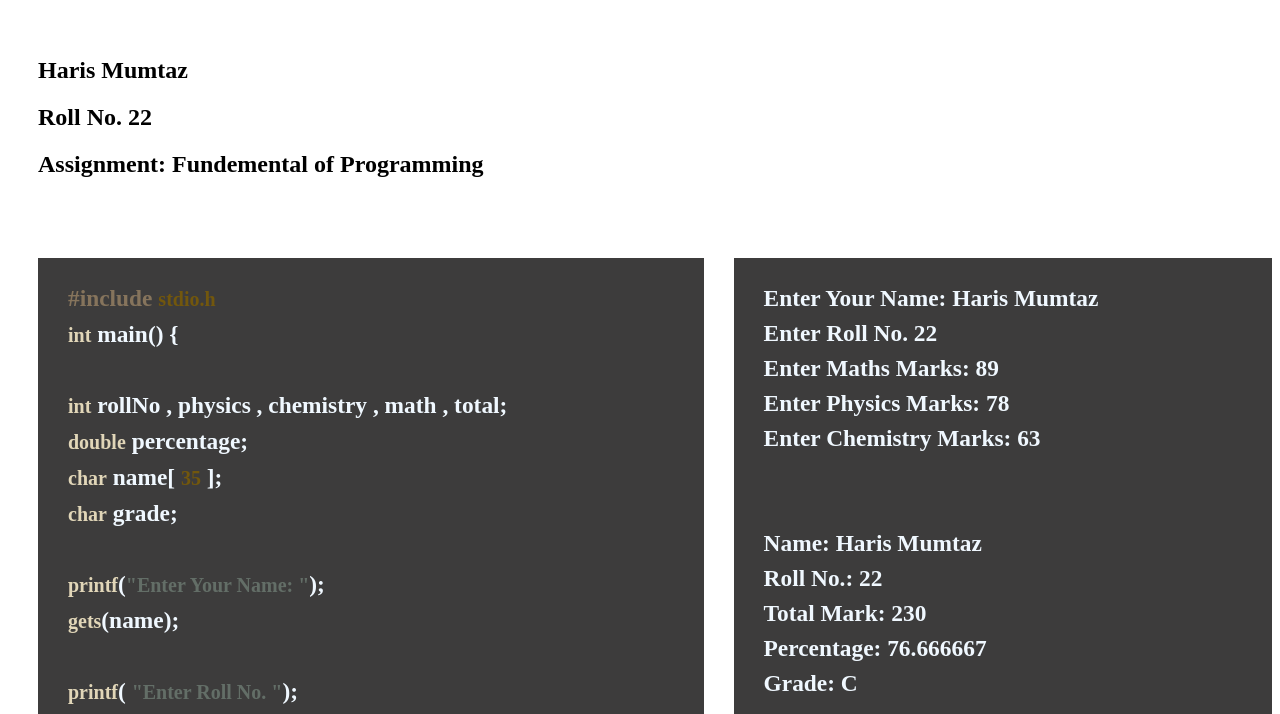
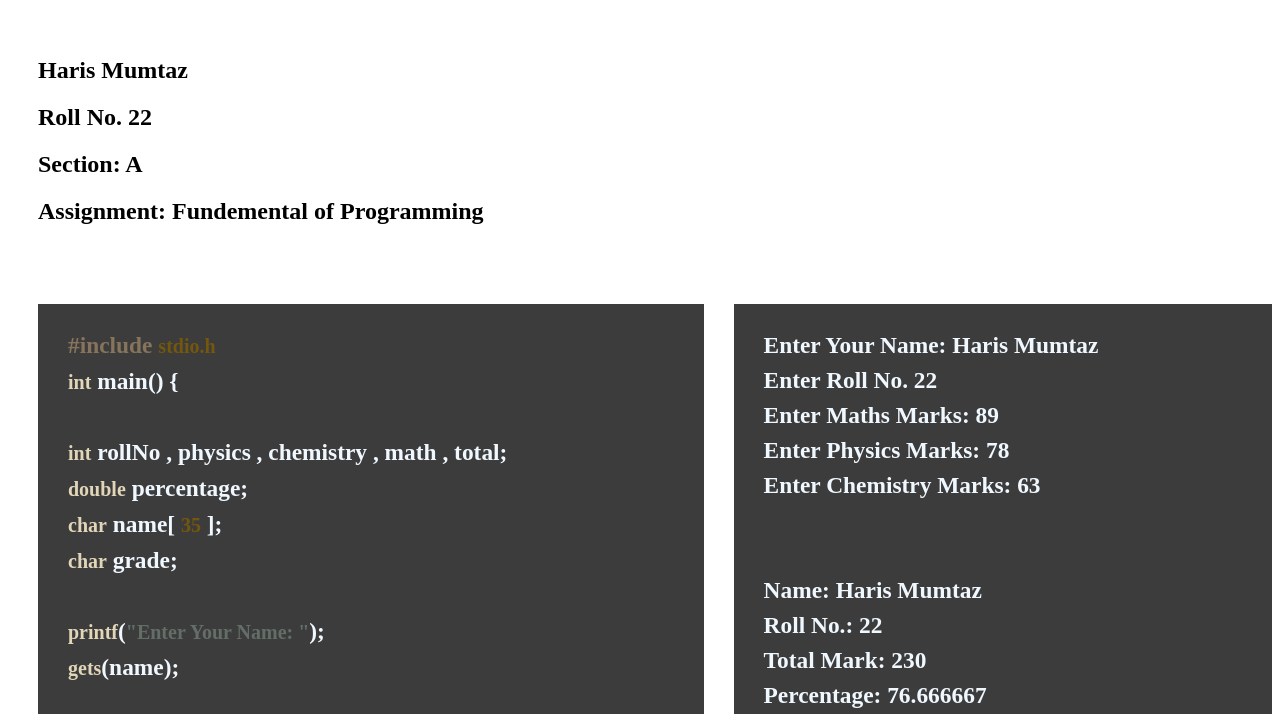
Before and after one commit to harismumtaz070/FOP-Assignment, a plain HTML site: page index.html in a window 1280 px wide. Shown: the part 79-793 px from the top of the page. Drawn offline with Linux system fonts and the light colour scheme.

Commit message:
small changes

```diff
--- a/index.html
+++ b/index.html
@@ -10,6 +10,7 @@
     <h1>FOP Assignment</h1> <br><br>
     <h2>Haris Mumtaz</h2>
     <h2>Roll No. 22</h2>
+    <h2>Section: A</h2>
     <h2>Assignment: Fundemental of Programming</h2>
     <div class="assignment">
     <div class="input">
```
